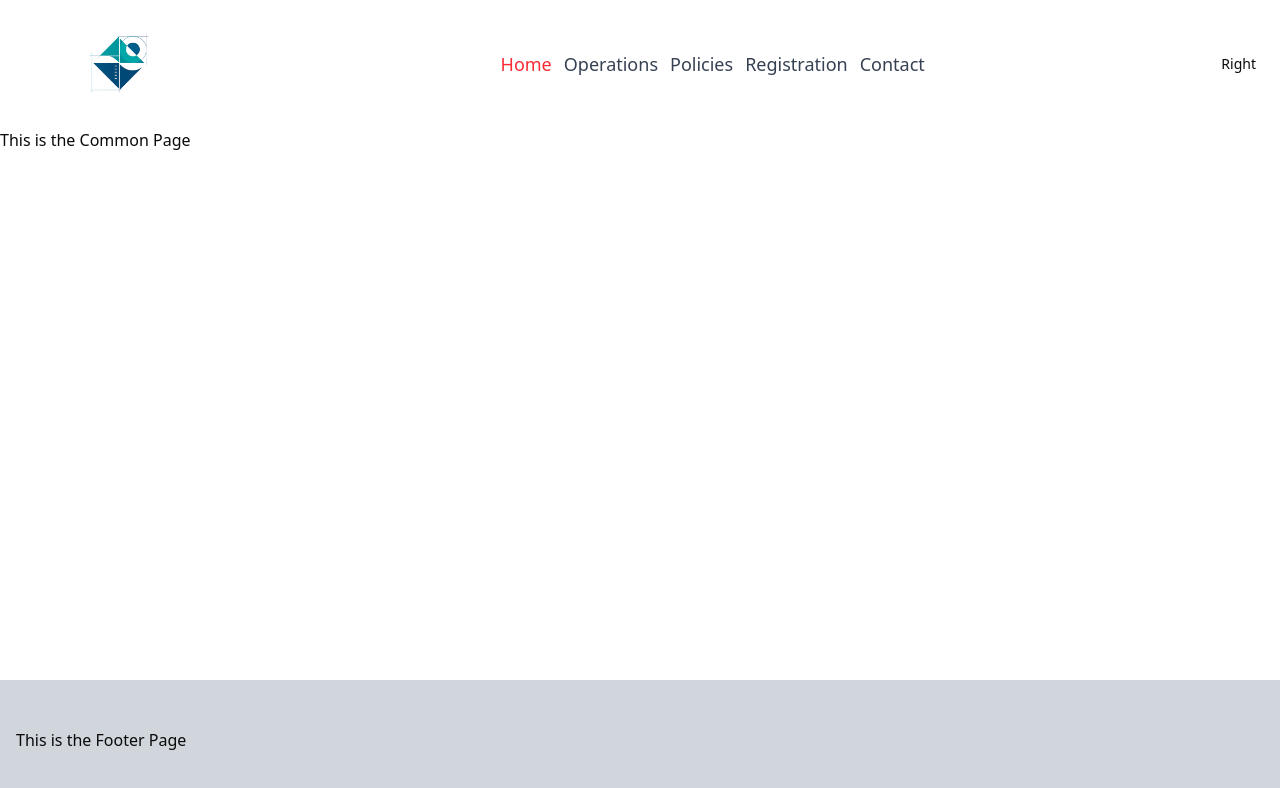
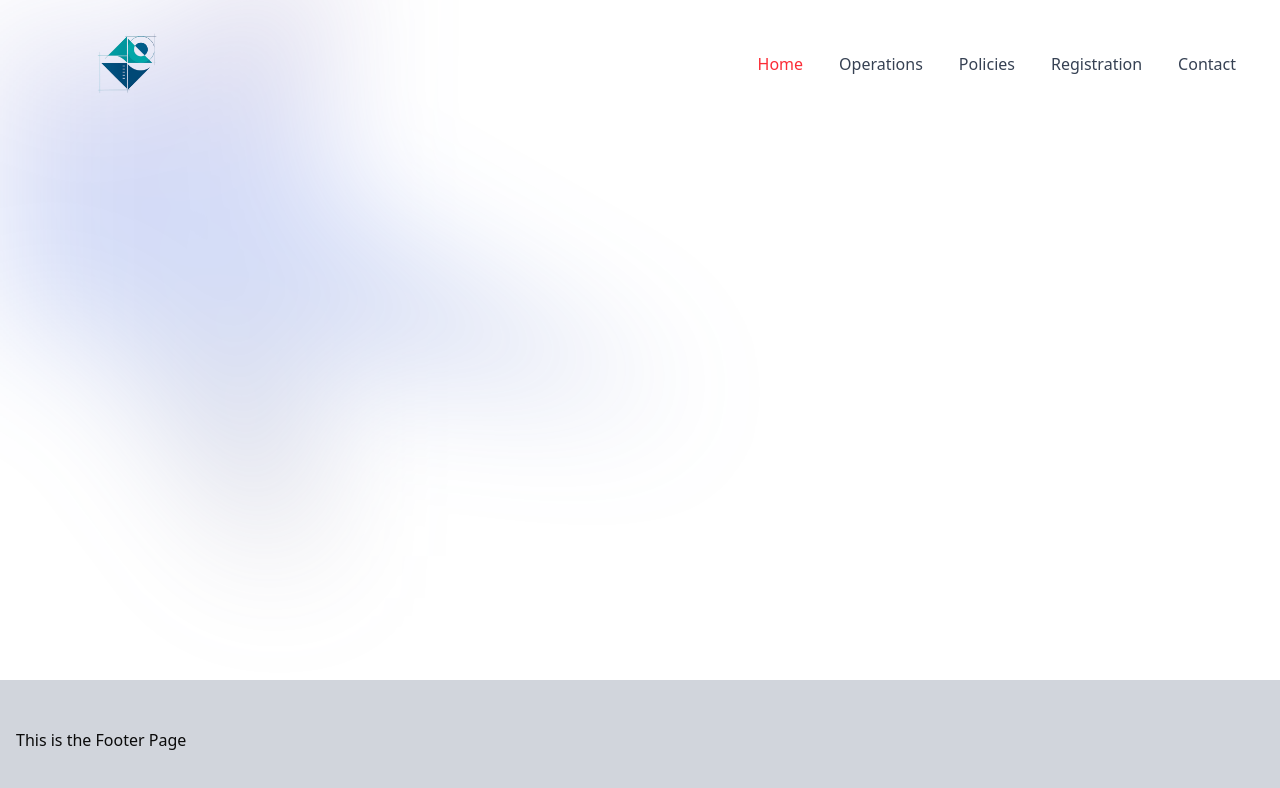
Before and after one commit to theboinextdoor/insotechInfra, a Next.js app: page / in a window 1280 px wide. Shown: the top 788 px of the page. Built offline with nearby package versions, Linux system fonts and the light colour scheme.

Commit message:
Completed the Navbar Menu

```diff
--- a/package.json
+++ b/package.json
@@ -13,6 +13,7 @@
     "class-variance-authority": "^0.7.1",
     "clsx": "^2.1.1",
     "lucide-react": "^0.525.0",
+    "motion": "^12.19.2",
     "next": "15.3.4",
     "react": "^19.0.0",
     "react-dom": "^19.0.0",
--- a/src/app/page.tsx
+++ b/src/app/page.tsx
@@ -1,3 +1,9 @@
+import BgGradient from '@/components/common/BgGradient';
+
 export default function Home() {
-  return <div>This is the Common Page</div>;
+  return (
+    <div>
+      <BgGradient className="bg-linear-to-r from-orange-700 via-blue-700 to-yellow-700" />
+    </div>
+  );
 }
--- a/src/components/common/header.tsx
+++ b/src/components/common/header.tsx
@@ -1,34 +1,30 @@
-// import { navbarMenu } from '@/lib/common/navbar-menu';
+import { containerVarients } from '@/utils/constant';
+import { MotionDiv } from './motion-wrapper';
+import Link from 'next/link';
 import Image from 'next/image';
-import React from 'react';
-import NavLink from './navlink';
-import { navbarMenu } from '@/lib/common/navbar-menu';
+import LaptopNavbar from './navbar/navbar-laptop';
+import MobileNavBar from './navbar/navbar-mobile';
 
 const Header = () => {
   return (
-    <div className="container flex items-center justify-between py-4 md:py-6 lg:py-8 mx-auto px-2 md:px-4 lg:px-6 ">
-      {/* Left Hand Side :- Icons */}
-      <div className="relative w-32 h-10 md:w-40 md:h-12 lg:w-48 lg:h-16">
+    <div className="container flex items-center justify-between py-4 md:py-6 lg:py-8 mx-auto px-4 md:px-6 lg:px-8 ">
+      <MotionDiv
+        variants={containerVarients}
+        whileHover={{ scale: 1.15 }}
+        className="relative w-10 h-10 md:w-40 md:h-12 lg:w-48 lg:h-16"
+      >
+        <Link href="/">
           <Image
             src="/logo.png"
             alt="Logo"
             fill
             priority
-          className="object-contain"
+            className="object-contain curso "
           />
-      </div>
-
-      {/* Middle Part :- Menu */}
-      <div className="text-sm">
-        {navbarMenu.map((items) => (
-          <NavLink key={items.id} href={items.link} className="mr-3">
-            {items.label}
-          </NavLink>
-        ))}
-      </div>
-
-      {/* Right Hand Side :- SignIn */}
-      <div className="text-sm">Right</div>
+        </Link>
+      </MotionDiv>
+      <LaptopNavbar />
+      <MobileNavBar />
     </div>
   );
 };
--- /dev/null
+++ b/src/components/common/motion-wrapper.tsx
@@ -0,0 +1,17 @@
+'use client';
+
+import { motion } from 'motion/react';
+
+export const MotionDiv = motion.div;
+
+export const MotionSection = motion.section;
+
+export const MotionH1 = motion.h1;
+
+export const MotionH2 = motion.h2;
+
+export const MotionH3 = motion.h3;
+
+export const MotionP = motion.p;
+
+export const MotionSpan = motion.span;
--- /dev/null
+++ b/src/components/common/navbar/navbar-laptop.tsx
@@ -0,0 +1,17 @@
+import { navbarMenu } from '@/lib/common/navbar-menu';
+import React from 'react';
+import NavLink from './navlink';
+
+const LaptopNavbar = () => {
+  return (
+    <div className="hidden sm:flex items-center justify-between gap-6  text-slate-900">
+      {navbarMenu.map((items) => (
+        <NavLink key={items.id} href={items.link} className="mr-3 text-[16px]">
+          {items.label}
+        </NavLink>
+      ))}
+    </div>
+  );
+};
+
+export default LaptopNavbar;
--- /dev/null
+++ b/src/components/common/navbar/navbar-mobile.tsx
@@ -0,0 +1,82 @@
+'use client';
+
+import { AlignJustify, ArrowRight } from 'lucide-react';
+import { AnimatePresence } from 'motion/react';
+import { MotionDiv, MotionP } from '../motion-wrapper';
+import { containerVarients } from '@/utils/constant';
+import { navbarMenu } from '@/lib/common/navbar-menu';
+import Link from 'next/link';
+import React from 'react';
+
+const MobileNavBar = () => {
+  const [openMenu, setOpenMenu] = React.useState(false);
+
+  const toggleMenu = () => {
+    setOpenMenu((prev) => !prev);
+  };
+
+  return (
+    <div className="sm:hidden ">
+      {/* Toggle Button */}
+      <div className="p-2">
+        <AlignJustify
+          size={28}
+          onClick={toggleMenu}
+          className="cursor-pointer"
+        />
+      </div>
+
+      {/* Slide-in Menu with Framer Motion */}
+      <AnimatePresence>
+        {openMenu && (
+          <MotionDiv
+            variants={containerVarients}
+            initial={{ x: '100%' }}
+            animate={{ x: 0 }}
+            exit={{ x: '100%' }}
+            transition={{
+              type: 'spring',
+              stiffness: 300,
+              damping: 30,
+              duration: 0.2,
+              // ease: easeIn,
+            }}
+            className="fixed top-0 right-0 h-full w-2/3 rounded-l-full shadow-2xl shadow-neutral-500/10 z-50 bg-gray-50"
+          >
+            <div className="py-28 flex items-center justify-center flex-col space-y-6">
+              {navbarMenu.map((item) => (
+                <Link
+                  key={item.id}
+                  href={item.link}
+                  onClick={() => setOpenMenu(false)}
+                  className="text-lg font-medium pb-2 flex flex-col items-center"
+                >
+                  <MotionP
+                    initial={{ opacity: 0, x: 50 }}
+                    whileInView={{ opacity: 1, x: 0 }}
+                    transition={{ duration: 0.5, delay: item.id * 0.2 + 0.1 }}
+                    className="text-[16px] text-slate-900 font-normal drop-shadow-xl"
+                  >
+                    {item.label}
+                  </MotionP>
+                </Link>
+              ))}
+
+              {/* Arrow in Circle Button */}
+              <div className="mt-8">
+                <div
+                  onClick={() => setOpenMenu(false)}
+                  className="w-12 h-12 rounded-full bg-blue-500 flex items-center justify-center cursor-pointer hover:bg-blue-700 transition"
+                >
+                  <ArrowRight size={24} className="text-white" />
+                </div>
+              </div>
+            </div>
+          </MotionDiv>
+        )}
+      </AnimatePresence>
+    </div>
+  );
+};
+
+export default MobileNavBar;
--- a/src/components/common/navlink.tsx
+++ b/src/components/common/navbar/navlink.tsx
@@ -20,7 +20,7 @@ const NavLink = ({
     <Link
       href={href}
       className={cn(
-        'transition-colors text-sm md:text-lg duration-200 text-gray-700 hover:text-rose-500',
+        'transition-colors text-sm  duration-200 text-gray-700 hover:text-rose-500',
         className,
         isActive && 'text-red-500'
       )}
--- /dev/null
+++ b/src/utils/constant.ts
@@ -0,0 +1,34 @@
+import { Variants } from "motion/react";
+
+export const containerVarients: Variants = {
+  hidden: { opacity: 0 },
+  visible: {
+    opacity: 1,
+    transition: {
+      staggerChildren: 0.2,
+      delayChildren: 0.1
+    }
+  },
+};
+
+export const itemVariants: Variants = {
+  hidden: { opacity: 0, y: 20 },
+  visible: {
+    opacity: 1,
+    transition: {
+      type: "spring" as const,
+      damping: 15,
+      stiffness: 50,
+      duration: 0.8,
+    },
+  },
+};
+
+export const buttonVarient = {
+  scale: 1.05,
+  transition: {
+    type: 'spring',
+    stiffness: 300,
+    damping: 10,
+  },
+} as const;
```
Also changed, not shown: 1 other file (tests, documents, lock files or other folders). Lines whose indentation alone changed are shown as unchanged.
